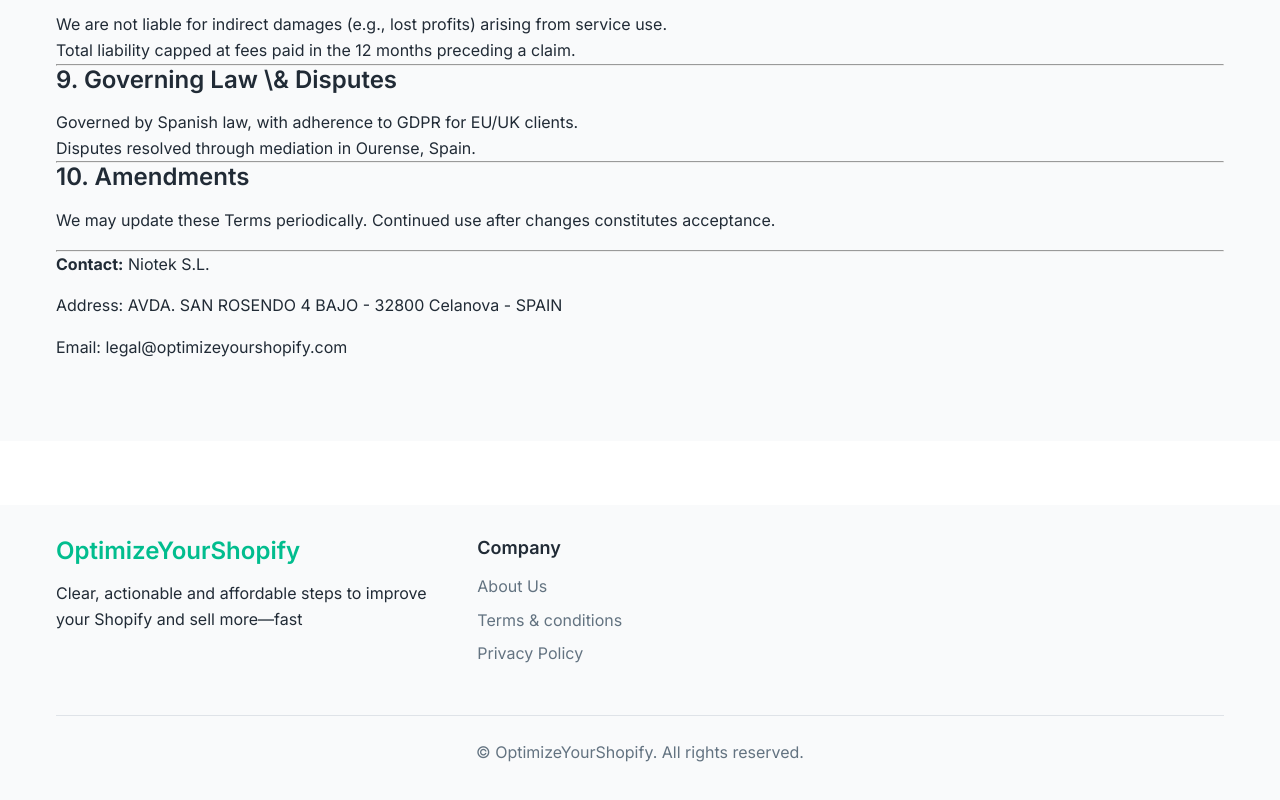
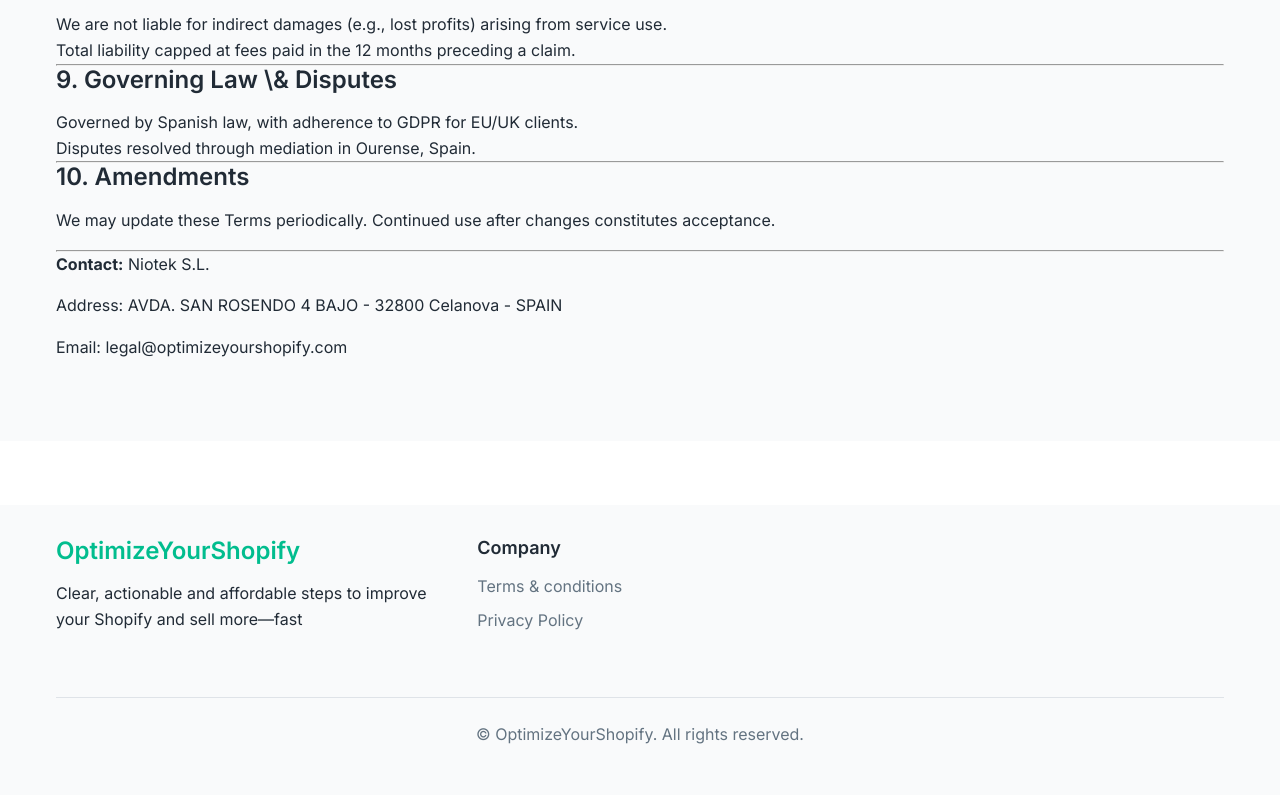
Before and after one commit to robertkawasaki/optimizeshopy, a website: page legal.html in a window 1280 px wide. Shown: the part 1390-2190 px from the top of the page. Drawn offline with Linux system fonts and the light colour scheme; a web font is replaced by a local one.

Commit message:
Remove about us link from footer

```diff
--- a/includes/footer.html
+++ b/includes/footer.html
@@ -10,7 +10,7 @@
                 <div class="footer-column">
                     <h3 data-i18n="footer_company">Company</h3>
                     <ul>
-                        <li><a href="/terms-conditions" data-i18n="footer_about">About Us</a></li>
+                        <!--<li><a href="/terms-conditions" data-i18n="footer_about">About Us</a></li>-->
                         <li><a href="legal.html" data-i18n="footer_about">Terms & conditions</a></li>
                         <li><a href="privacy.html" data-i18n="footer_privacy">Privacy Policy</a></li>
                     </ul>
```
